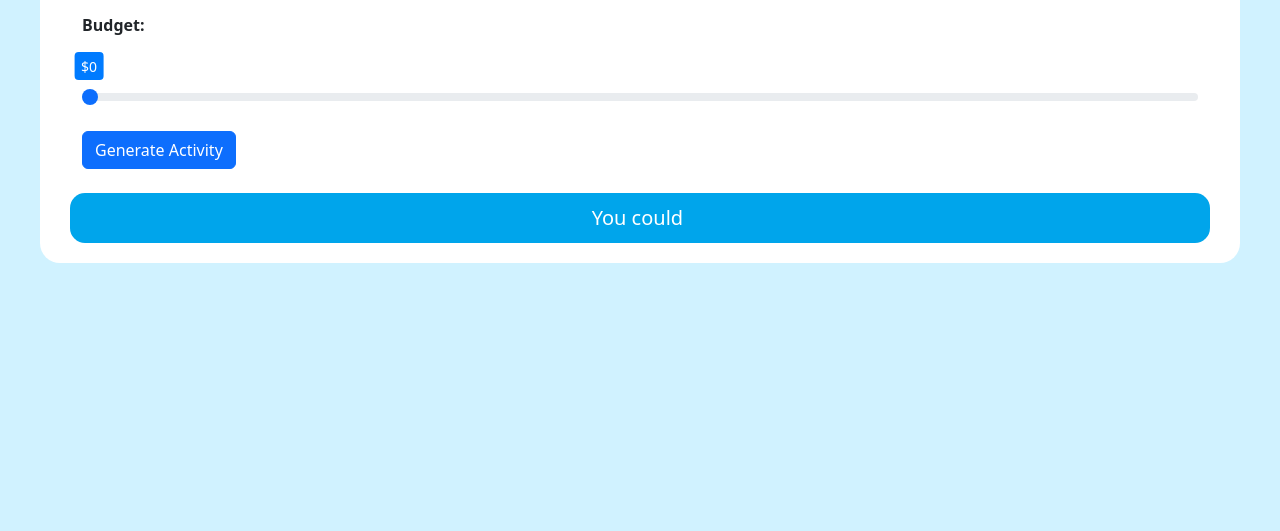
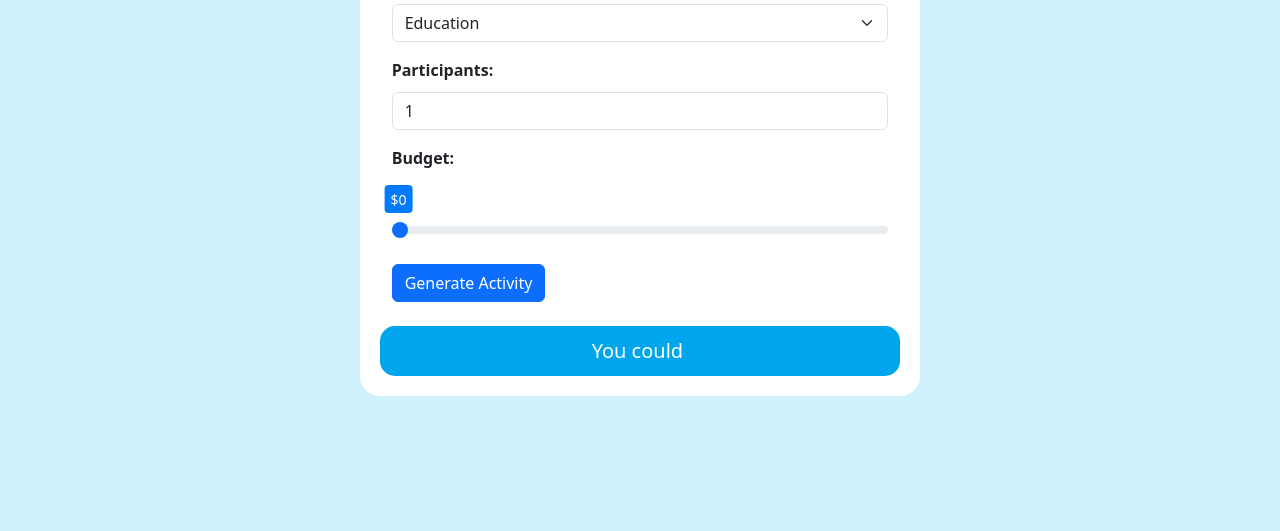
Before and after one commit to rachels-archive/The-Boring-App, a plain HTML site: page index.html in a window 1280 px wide. Shown: the part 269-800 px from the top of the page. Drawn offline with nearby package versions, Linux system fonts and the light colour scheme.

Commit message:
Vertically align container

```diff
--- a/index.html
+++ b/index.html
@@ -13,7 +13,7 @@
     <title>Boring App</title>
   </head>
   <body>
-    <div class="parent-container">
+    <div class="parent-container col-sm-12 col-lg-9">
       <div class="container">
         <h2>Are you bored? Try out this activity generator!</h2>
         <form id="activityForm">
--- a/style.css
+++ b/style.css
@@ -1,3 +1,11 @@
+html {
+  width: 100%;
+  height: 100%;
+  display: flex;
+  justify-content: center;
+  align-items: center;
+}
+
 body {
   background-color: rgb(208, 242, 255);
   padding: 40px;
```
